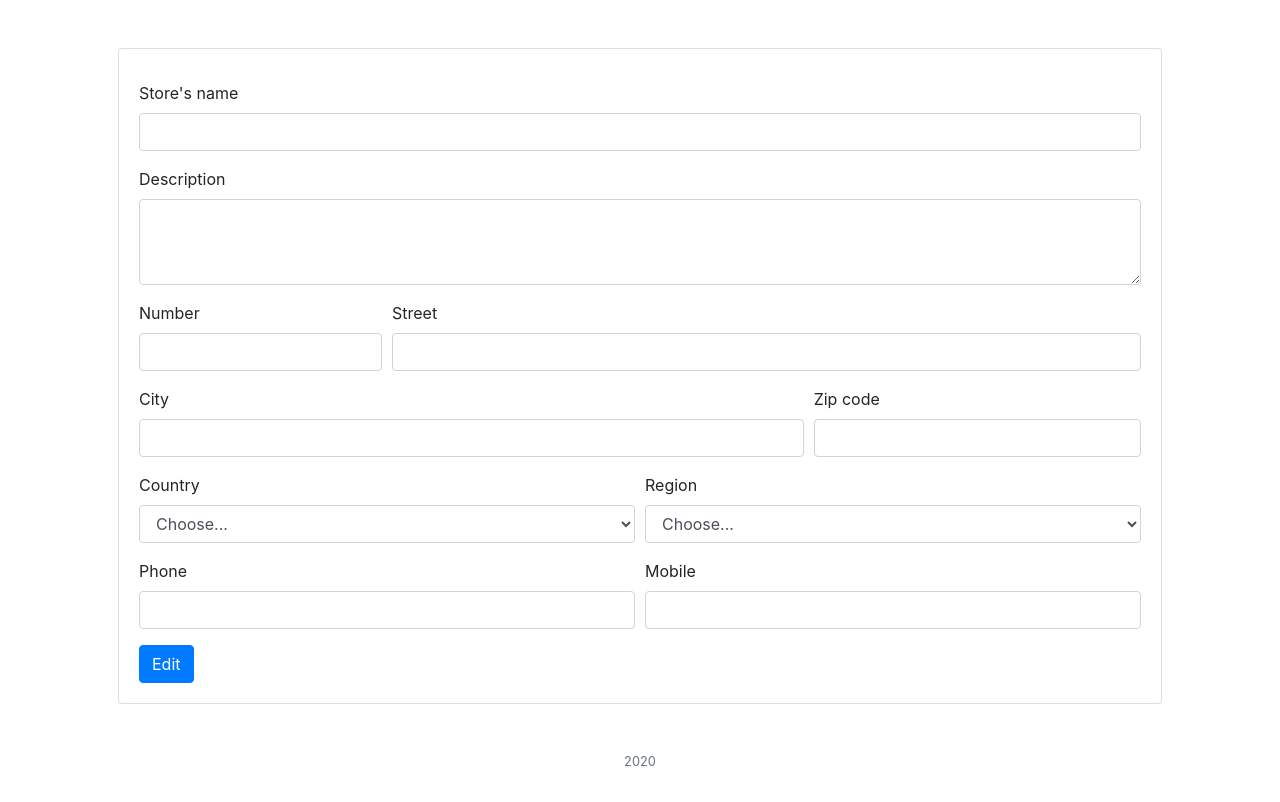
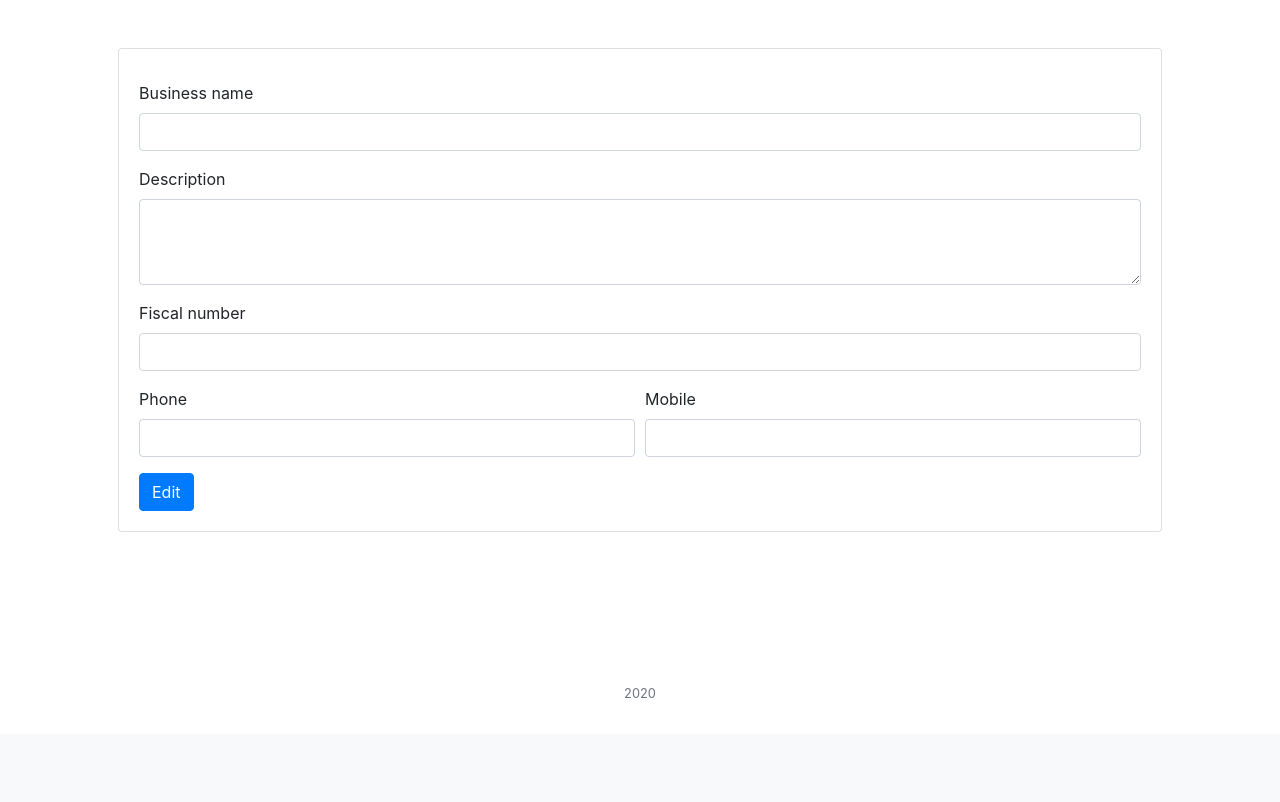
Before and after one commit to jopijuco/local, a Flask app: page /store in a window 1280 px wide. Shown: the part 66-868 px from the top of the page. After the commit the page ends 764 px from the top, so only its background shows below. Run offline with Flask 2, Linux system fonts and the light colour scheme; the visitor is signed in with stand-in values (Sample User, id 1); data that the repository does not hold is empty; some libraries are stand-ins or nearby versions.

Commit message:
add model repo

```diff
--- a/controller.py
+++ b/controller.py
@@ -7,7 +7,7 @@ from cs50 import SQL
 from utils import login_required
 from werkzeug.utils import redirect
 from werkzeug.security import check_password_hash, generate_password_hash
-from model import *
+from model.business import *
 
 
 # Configure CS50 Library to use SQLite database
@@ -76,34 +76,17 @@ def store():
         description = request.form.get("description")
         mobile = request.form.get("mobile")
         phone = request.form.get("phone")
-        db.execute("UPDATE business SET name=:newName, description=:newDescription , mobile=:newMobile , phone=:newPhone  WHERE id= :id", newName=name, newDescription=description, newMobile=mobile, newPhone=phone, id=session["user_id"])
-        #addresses  data
-        #assuming that a business have an entry in address table (could be create automatically when registered)
-        for row in db.execute("SELECT address_id FROM business WHERE id = :id", id=session["user_id"]):
-            address_id = row["address_id"]
-        number = request.form.get("number")
-        street = request.form.get("street")
-        zipcode = request.form.get("zipcode")
-        city = request.form.get("city")
-        region = request.form.get("region")
-        country = request.form.get("country")
-        db.execute("UPDATE addresses SET number=:number, street=:street, zip_code=:zipcode , city=:city , region=:region, country=:country  WHERE id= :address_id", number=number, street=street, zipcode=zipcode, city=city, region=region, country=country, address_id=address_id)
+        fiscal_number = request.form.get("fiscal_number")
+        db.execute("UPDATE business SET name=:name, fiscal_number=:fiscal_number, description=:description , mobile=:mobile , phone=:phone  WHERE id= :id", name=name, description=description, mobile=mobile, phone=phone, id=session["user_id"])
 
-    store = Business(session["user_id"], '', '', '', '', '', '', '', '', '', '', '', '')
-    for row in db.execute("SELECT * FROM business b LEFT JOIN addresses a ON (a.id = b.address_id) WHERE b.id = :id", id=session["user_id"]):
-        store.name = row["name"]
-        store.description = row["description"]
-        store.address_number = row["number"]
-        store.address_street = row["street"]
-        store.address_zip_code = row["zip_code"]
-        store.address_city = row["city"]
-        store.address_region = row["region"]
-        store.address_country = row["country"]
-        store.phone = row["phone"]
-        store.mobile = row["mobile"]
-        #store.email = ""
-        store.picture = ""
-    return render_template(STORE_PAGE, store = store)
+    business = Business(session["user_id"], '', '', '', '', '')
+    for row in db.execute("SELECT * FROM business WHERE id = :id", id=session["user_id"]):
+        business.name = row["name"]
+        business.description = row["description"]
+        business.fiscal_number = row["fiscal_number"]
+        business.phone = row["phone"]
+        business.mobile = row["mobile"]
+    return render_template(STORE_PAGE, business =  business)
 
 @app.route("/product", methods=[GET, POST])
 #@login_required
--- a/model.py
+++ /dev/null
@@ -1,15 +0,0 @@
-class Business:
-    def __init__(self, id, name, description, address_number, address_street, address_zip_code, address_city, address_region, address_country, phone, mobile, email, picture):
-        self.id = id
-        self.name = name
-        self.description = description
-        self.address_number = address_number
-        self.address_street = address_street
-        self.address_zip_code = address_zip_code
-        self.address_city = address_city
-        self.address_region = address_region
-        self.address_country = address_country
-        self.phone = phone
-        self.mobile = mobile
-        self.email = email
-        self.picture = picture
--- /dev/null
+++ b/model/business.py
@@ -0,0 +1,8 @@
+class Business:
+    def __init__(self, id, name, description, phone, mobile, fiscal_number):
+        self.id = id
+        self.name = name
+        self.description = description
+        self.phone = phone
+        self.mobile = mobile
+        self.fiscla_number = fiscal_number
--- a/templates/history.html
+++ b/templates/history.html
@@ -5,5 +5,6 @@
 {% endblock %}
 
 {% block main %}
-    <h1>History of past orders</h1>
+    <h1>History page</h1>
+    <p>sellers must be able to see past orders</p>
 {% endblock %}
--- a/templates/order.html
+++ b/templates/order.html
@@ -5,5 +5,6 @@
 {% endblock %}
 
 {% block main %}
-    <h1>New order</h1>
+    <h1>Order page (TO DO)</h1>
+    <p>sellers must be able to see new orders</p>
 {% endblock %}
--- a/templates/store.html
+++ b/templates/store.html
@@ -7,68 +7,31 @@
 {% block main %}
     <div class="card">
         <div class="card-body">
-          <h1 class="card-title">{{ store.name }}</h1>
+          <h1 class="card-title">{{ business.name }}</h1>
           <form action="/store" method="post">
             <div class="form-group">
-                <label for="name">Store's name</label>
-                <input type="text" class="form-control" id="name" name="name" value = "{{ store.name }}">
+                <label for="name">Business name</label>
+                <input type="text" class="form-control" id="name" name="name" value = "{{ business.name }}">
             </div>
             <div class="form-group">
                 <label for="description">Description</label>
-                <textarea class="form-control" id="description" name="description" rows="3">{{ store.description }}</textarea>
+                <textarea class="form-control" id="description" name="description" rows="3">{{ business.description }}</textarea>
             </div>
-            <div class="form-row">
-              <div class="form-group col-md-3">
-                <label for="number">Number</label>
-                <input type="text" class="form-control" id="number" name="number" value="{{ store.address_number }}">
+            <div class="form-group">
+              <label for="fiscal_number">Fiscal number</label>
+              <input type="text" class="form-control" id="fiscal_number" name="fiscal_number" value = "{{ business.fiscal_number }}">
+            </div>
+            <div class="form-row ">
+              <div class="form-group col-md-6">
+                <label for="phone">Phone</label>
+                <input type="tel" class="form-control" id="phone" name="phone" value="{{ business.phone }}">
               </div>
-              <div class="form-group col-md-9">
-                <label for="street">Street</label>
-                <input type="text" class="form-control" id="street" name="street" value="{{ store.address_street }}">
-              </div>
-            </div>
-            <div class="form-row">
-              <div class="form-group col-md-8">
-                <label for="city">City</label>
-                <input type="text" class="form-control" id="city" name="city" value="{{ store.address_city }}">
-              </div>
-              <div class="form-group col-md-4">
-                <label for="zipcode">Zip code</label>
-                <input type="text" class="form-control" id="zipcode" name="zipcode" value="{{ store.zipcode }}">
+              <div class="form-group col-md-6">
+                <label for="mobile">Mobile</label>
+                <input type="mobile" class="form-control" id="mobile" name="mobile" value="{{ business.mobile }}">
               </div>
             </div>
 
-            <div class="form-row">
-              <div class="form-group col-md-6">
-                <label for="country">Country</label>
-                <select id="country"  name="country" class="form-control">
-                  <option selected>Choose...</option>
-                  <option>...</option>
-                </select>
-              </div>
-              <div class="form-group col-md-6">
-                <label for="region">Region</label>
-                <select id="region"  name="region" class="form-control">
-                  <option selected>Choose...</option>
-                  <option>...</option>
-                </select>
-              </div>
-            </div>
-
-            <div class="form-row ">
-              <div class="form-group col-md-6">
-                <label for="phone">Phone</label>
-                <input type="tel" class="form-control" id="phone" name="phone" value="{{ store.phone }}">
-              </div>
-              <div class="form-group col-md-6">
-                <label for="mobile">Mobile</label>
-                <input type="mobile" class="form-control" id="mobile" name="mobile" value="{{ store.mobile }}">
-              </div>
-            </div>
-            <!-- <div class="form-group">
-              <label for="phone">Email</label>
-              <input type="email" class="form-control" id="email" name="email" value="{{ store.email }}">
-            </div> -->
             <button class="btn btn-primary" type="submit">Edit</button>
           </form>
         </div>
```
Also changed, not shown: database/local_dev.db (added).
